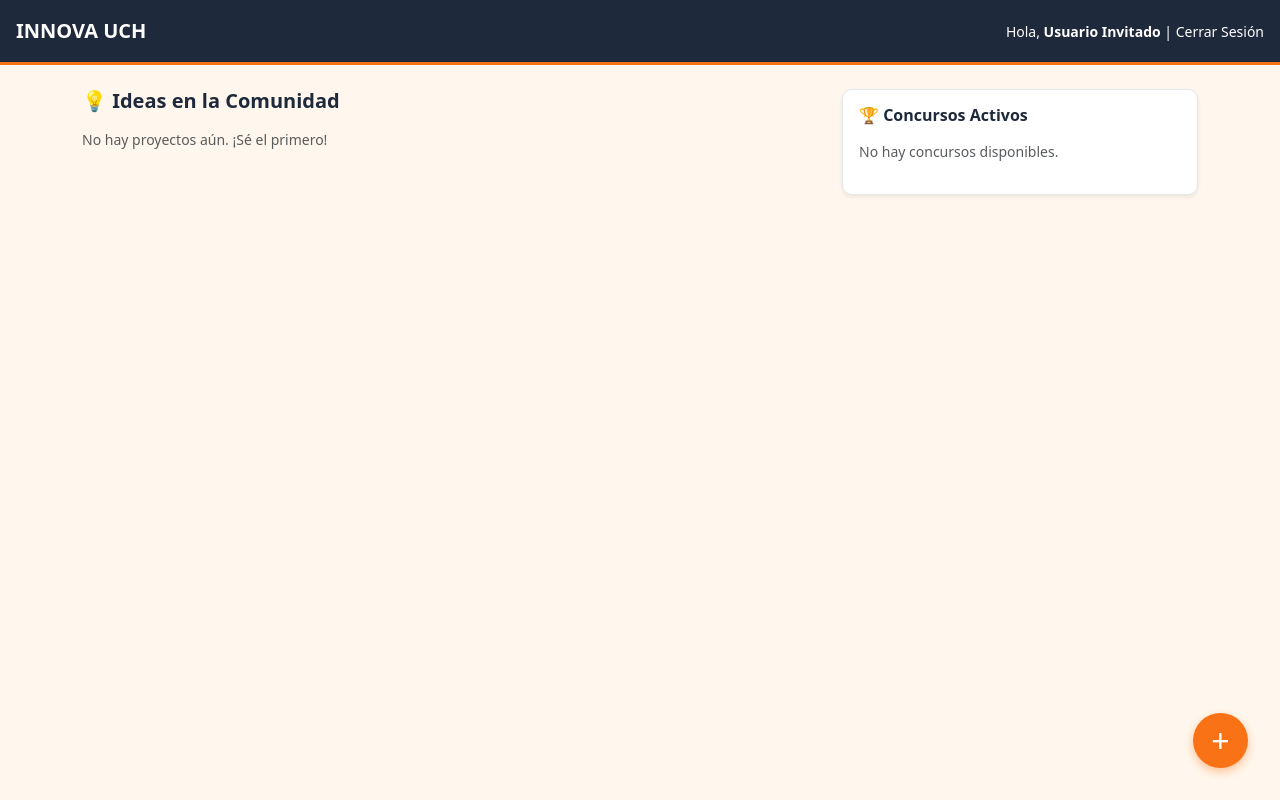
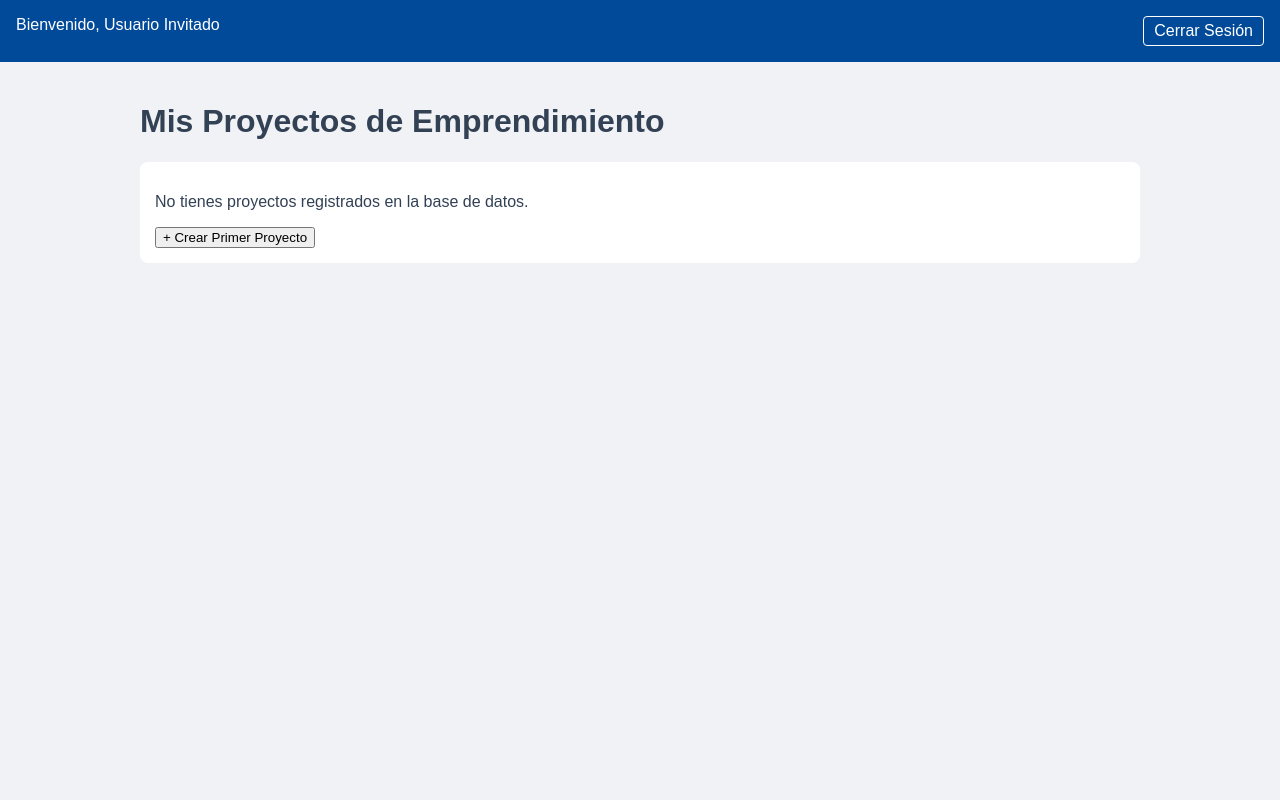
Before and after one commit to lzsdjuan2119/innovauch2, a PHP site: page /dashboard.php in a window 1280 px wide. Run offline with PHP 8.4, Linux system fonts and the light colour scheme; the visitor is signed in with stand-in values (Sample User, id 1); data that the repository does not hold is empty.

Commit message:
Actualizar dashboard.php

```diff
--- a/dashboard.php
+++ b/dashboard.php
@@ -1,120 +1,87 @@
 <?php
-// dashboard.php
+// dashboard.php - Innova UCH
 session_start();
-require_once 'funciones.php';
-verificar_sesion();
 
-$id_usuario = $_SESSION['id_usuario'];
-$nombre     = $_SESSION['nombre'];
+// --- 1. BYPASS DE VERIFICACIÓN ---
+// Si por alguna razón no hay sesión (ej. entras directo al link),
+// creamos una para que la página no dé error de base de datos.
+if (!isset($_SESSION['id_u'])) {
+    $_SESSION['id_u'] = 1;
+    $_SESSION['nombre'] = 'Usuario Prueba';
+}
 
-// Consultas
-$proyectos  = obtener_proyectos_con_autor();
-$concursos  = obtener_concursos();
-$mis_proy   = mis_proyectos($id_usuario);
+// --- 2. CONEXIÓN A BASE DE DATOS ---
+// Asegúrate de que conexion.php tenga las variables de Railway
+require_once 'conexion.php';
 
-$msg = $_SESSION['msg'] ?? '';
-unset($_SESSION['msg']);
+$id_usuario = $_SESSION['id_u'];
+$proyectos = [];
+
+try {
+    $db = obtener_conexion(); // Función que configuramos para Railway
+
+    // Traemos los proyectos del usuario de la base de datos
+    // Usamos una consulta simple para verificar que la DB responde
+    $sql = "SELECT titulo, descripcion, estado FROM proyectos WHERE id_usuario = :id";
+    $stmt = $db->prepare($sql);
+    $stmt->bindParam(':id', $id_usuario);
+    $stmt->execute();
+    $proyectos = $stmt->fetchAll(PDO::FETCH_ASSOC);
+
+} catch (PDOException $e) {
+    // Si la base de datos falla, definimos un proyecto de error para que no se vea vacío
+    $error_db = "Nota: No se pudo conectar a la DB de Railway: " . $e->getMessage();
+}
 ?>
+
 <!DOCTYPE html>
 <html lang="es">
 <head>
     <meta charset="UTF-8">
-    <title>INNOVA UCH - Dashboard</title>
-    <link rel="stylesheet" href="https://cdn.jsdelivr.net/npm/bootstrap@5.3.3/dist/css/bootstrap.min.css">
+    <title>Dashboard - Innova UCH</title>
     <link rel="stylesheet" href="estilo_uch.css">
+    <style>
+        body { font-family: Arial, sans-serif; margin: 0; background: #f0f2f5; }
+        .header { background: #004A99; color: white; padding: 1rem; display: flex; justify-content: space-between; }
+        .container { padding: 20px; max-width: 1000px; margin: auto; }
+        .card { background: white; padding: 15px; border-radius: 8px; margin-bottom: 10px; shadow: 0 2px 4px rgba(0,0,0,0.1); }
+        .status { font-weight: bold; color: green; }
+        .btn-logout { color: white; text-decoration: none; border: 1px solid white; padding: 5px 10px; border-radius: 4px; }
+    </style>
 </head>
-<body class="bg-crema">
+<body>
 
-<header class="topbar-uch text-white p-3 d-flex justify-content-between align-items-center">
-    <span class="fw-bold fs-5">INNOVA UCH</span>
-    <div class="small">
-        Hola, <strong><?= htmlspecialchars($nombre) ?></strong> |
-        <a href="cerrar_sesion.php" class="text-white text-decoration-none">Cerrar Sesión</a>
+    <div class="header">
+        <span>Bienvenido, <?php echo htmlspecialchars($_SESSION['nombre']); ?></span>
+        <a href="cerrar_sesion.php" class="btn-logout">Cerrar Sesión</a>
     </div>
-</header>
 
-<main class="container py-4">
-    <?php if($msg): ?><div class="alert alert-info py-2 small"><?= $msg ?></div><?php endif; ?>
+    <div class="container">
+        <h1>Mis Proyectos de Emprendimiento</h1>
 
-    <div class="row g-4">
-        <div class="col-md-8">
-            <h5 class="text-marino fw-bold mb-3">💡 Ideas en la Comunidad</h5>
-            <div class="row g-3">
-                <?php if(empty($proyectos)): ?>
-                    <p class="text-muted small">No hay proyectos aún. ¡Sé el primero!</p>
-                <?php else: ?>
-                    <?php foreach($proyectos as $p): ?>
-                    <div class="col-md-6">
-                        <div class="proyecto-card h-100 <?= $p['id_usuario_fk'] == $id_usuario ? 'borde-mio' : '' ?>">
-                            <span class="badge-cat <?= badge_categoria($p['categoria']) ?> mb-2"><?= $p['categoria'] ?></span>
-                            <h6 class="fw-bold mb-1"><?= htmlspecialchars($p['titulo']) ?></h6>
-                            <p class="small text-muted flex-grow-1"><?= htmlspecialchars($p['descripcion']) ?></p>
-                            <hr class="my-2 opacity-25">
-                            <small class="text-secondary">Autor: <?= htmlspecialchars($p['nombre'] . " " . $p['apellido']) ?></small>
-                        </div>
+        <?php if (isset($error_db)): ?>
+            <div style="color: red; background: #ffe6e6; padding: 10px; margin-bottom: 20px;">
+                <?php echo $error_db; ?>
+            </div>
+        <?php endif; ?>
+
+        <div class="lista-proyectos">
+            <?php if (count($proyectos) > 0): ?>
+                <?php foreach ($proyectos as $p): ?>
+                    <div class="card">
+                        <h3><?php echo htmlspecialchars($p['titulo']); ?></h3>
+                        <p><?php echo htmlspecialchars($p['descripcion']); ?></p>
+                        <p>Estado: <span class="status"><?php echo htmlspecialchars($p['estado']); ?></span></p>
                     </div>
-                    <?php endforeach; ?>
-                <?php endif; ?>
-            </div>
-        </div>
-
-        <div class="col-md-4">
-            <div class="login-card p-3 shadow-sm">
-                <h6 class="text-marino fw-bold mb-3">🏆 Concursos Activos</h6>
-                <?php if(empty($concursos)): ?>
-                    <p class="text-muted small">No hay concursos disponibles.</p>
-                <?php else: ?>
-                    <?php foreach($concursos as $c): ?>
-                        <div class="p-2 border rounded mb-2 bg-light">
-                            <span class="d-block small fw-bold text-naranja"><?= htmlspecialchars($c['nombre_concurso']) ?></span>
-                            <button class="btn btn-sm btn-outline-dark w-100 mt-2 py-1" data-bs-toggle="modal" data-bs-target="#modalConcurso<?= $c['id_concurso'] ?>">Inscribirme</button>
-                        </div>
-
-                        <div class="modal fade" id="modalConcurso<?= $c['id_concurso'] ?>" tabindex="-1">
-                            <div class="modal-dialog modal-sm modal-dialog-centered">
-                                <form action="guardar_inscripcion.php" method="POST" class="modal-content">
-                                    <div class="modal-body">
-                                        <h6 class="fw-bold mb-3">Postular a <?= htmlspecialchars($c['nombre_concurso']) ?></h6>
-                                        <input type="hidden" name="id_concurso" value="<?= $c['id_concurso'] ?>">
-                                        <select name="id_proyecto" class="form-select form-select-sm" required>
-                                            <option value="">-- Selecciona tu idea --</option>
-                                            <?php foreach($mis_proy as $mp): ?>
-                                                <option value="<?= $mp['id_proyecto'] ?>"><?= htmlspecialchars($mp['titulo']) ?></option>
-                                            <?php endforeach; ?>
-                                        </select>
-                                    </div>
-                                    <div class="modal-footer border-0 pt-0">
-                                        <button type="submit" class="btn btn-uch btn-sm w-100">Enviar Postulación</button>
-                                    </div>
-                                </form>
-                            </div>
-                        </div>
-                    <?php endforeach; ?>
-                <?php endif; ?>
-            </div>
+                <?php endforeach; ?>
+            <?php else: ?>
+                <div class="card">
+                    <p>No tienes proyectos registrados en la base de datos.</p>
+                    <button onclick="location.href='nuevo_proyecto.php'">+ Crear Primer Proyecto</button>
+                </div>
+            <?php endif; ?>
         </div>
     </div>
-</main>
 
-<button class="fab" data-bs-toggle="modal" data-bs-target="#modalNuevo">+</button>
-
-<div class="modal fade" id="modalNuevo" tabindex="-1">
-    <div class="modal-dialog modal-dialog-centered">
-        <form action="guardar_proyecto.php" method="POST" class="modal-content p-3">
-            <h5 class="fw-bold text-marino mb-3">Registrar Nueva Idea</h5>
-            <input type="text" name="titulo" class="form-control mb-2 input-uch" placeholder="Título del proyecto" required maxlength="80">
-            <textarea name="descripcion" class="form-control mb-2 input-uch" placeholder="Breve descripción..." required maxlength="200" rows="3"></textarea>
-            <select name="categoria" class="form-select mb-3 input-uch" required>
-                <option value="Tecnología">Tecnología</option>
-                <option value="Salud">Salud</option>
-                <option value="Educación">Educación</option>
-                <option value="Medio Ambiente">Medio Ambiente</option>
-            </select>
-            <button type="submit" class="btn btn-uch w-100">Publicar Idea</button>
-        </form>
-    </div>
-</div>
-
-<script src="https://cdn.jsdelivr.net/npm/bootstrap@5.3.3/dist/js/bootstrap.bundle.min.js"></script>
 </body>
 </html>
```
